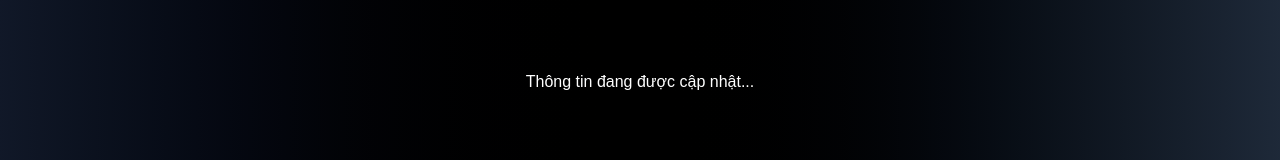
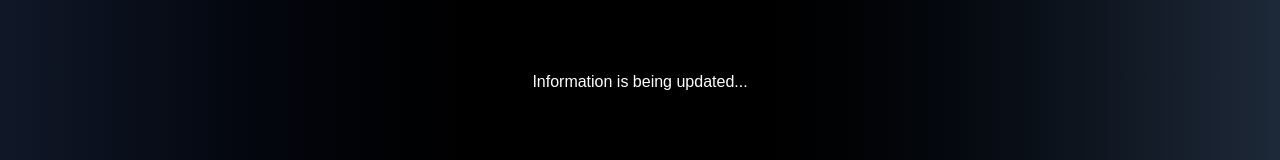
Before and after one commit to SuperEnergy10/Blog_Laravel_NextJs_Frontend, a Next.js app: page /about in a window 1280 px wide. Shown: the part 434-594 px from the top of the page. Built offline with nearby package versions, Linux system fonts and the light colour scheme; no server answers.

Commit message:
Update AboutSection.jsx

```diff
--- a/src/components/Section/AboutSection.jsx
+++ b/src/components/Section/AboutSection.jsx
@@ -9,7 +9,7 @@ const AboutSection = ({ about }) => {
     return (
       <div className="about-block lg:py-[100px] sm:py-16 py-10 bg-gradient-to-r from-gray-900 via-black to-gray-800">
         <div className="container text-center text-white">
-          <p>Thông tin đang được cập nhật...</p>
+          <p>Information is being updated...</p>
         </div>
       </div>
     );
```
